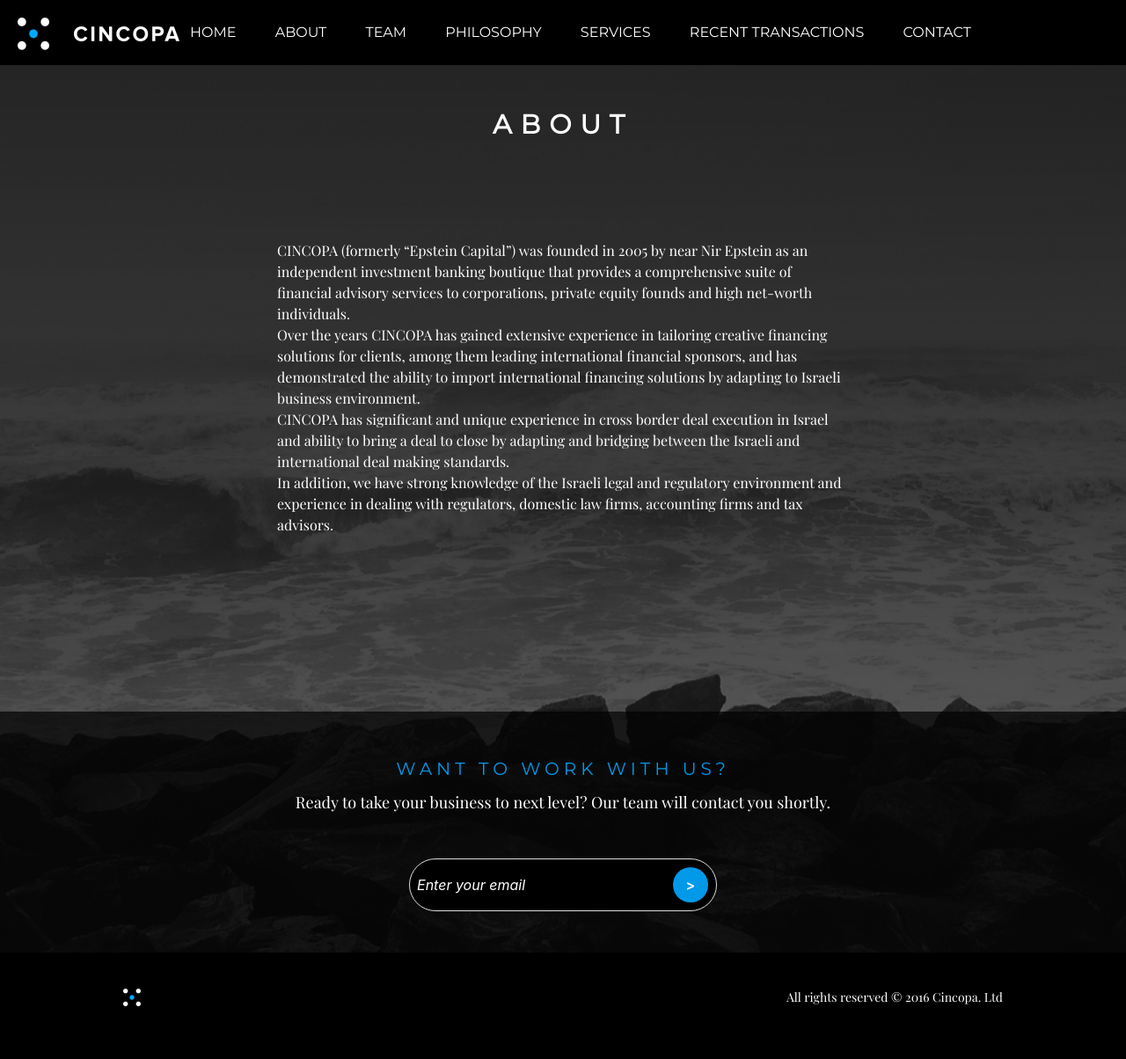
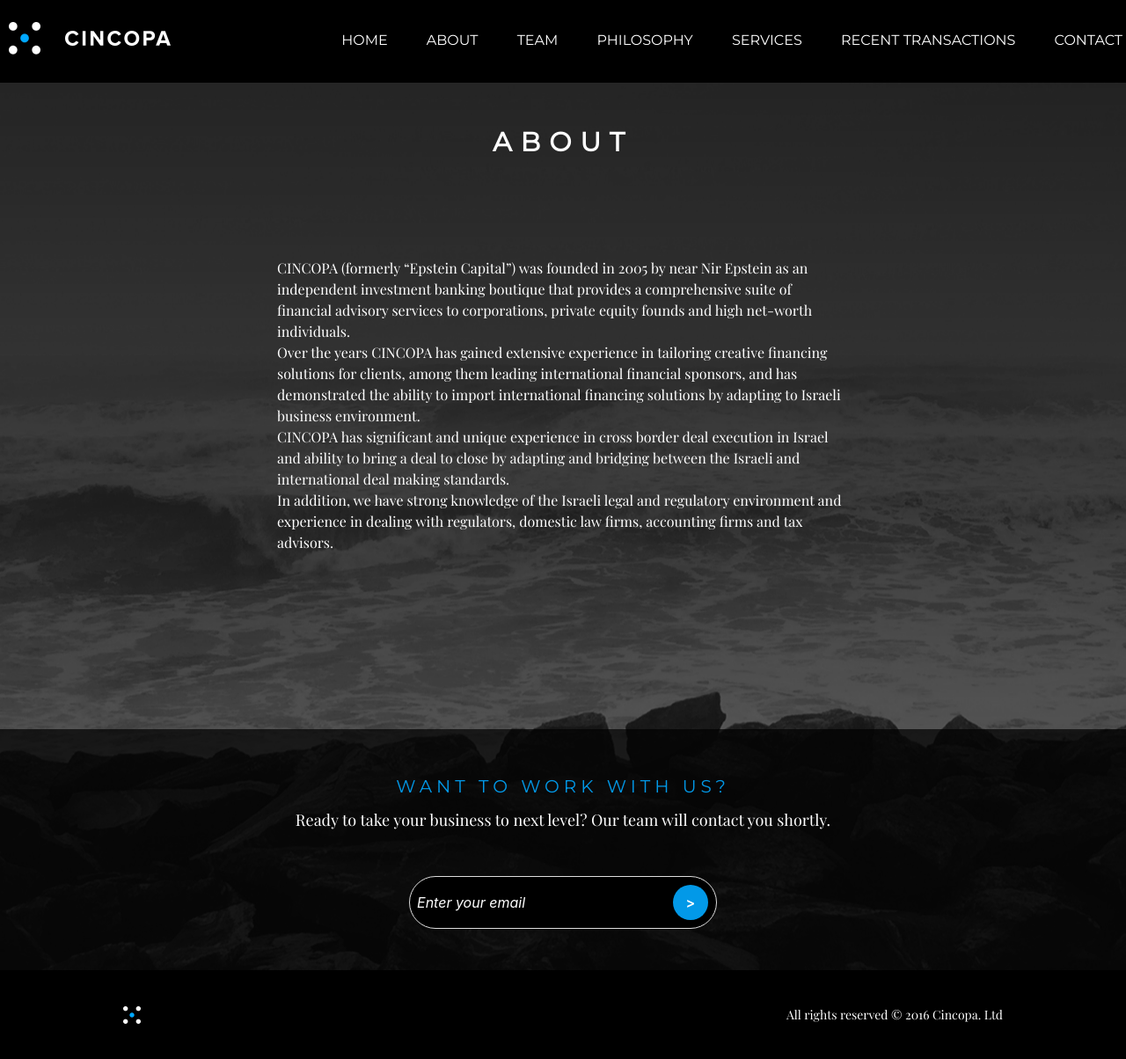
Before and after one commit to kedmyster/cincopa, a Jekyll site: the page built from about.markdown, in a window 1280 px wide. Shown: the whole page at 88% size. Built offline with Jekyll 4.4.1, drawn with Linux system fonts in a browser that asks for light colours.

Commit message:
header work done except for getting rid of 2 lis

```diff
--- a/_includes/header.html
+++ b/_includes/header.html
@@ -4,7 +4,7 @@
       <img src="/img/static/static-mobilelogo.png" alt="">
     </div>
     <div class="logo">
-      <img src="/img/static/static-homelogo.png" />
+      <a href="/"><img src="/img/static/static-homelogo.png" /></a>
     </div>
     <div class="mobile-nav">
       <img src="/img/static/static-mobilenav.png" alt="">
--- a/_sass/_layout.scss
+++ b/_sass/_layout.scss
@@ -5,8 +5,11 @@ body {
 header.site-header {
     font-family: 'Montserrat', sans-serif;
     font-weight: 400;
-    padding-top: 30px;
-    padding-bottom: 30px;
+    /*padding-top: 30px;
+    padding-bottom: 30px;*/
+    position: relative;
+    padding-top: 10px;
+    padding-bottom: 10px;
     background-color: #000000;
     @include media ($desktop) {
         padding-bottom: 25px;
@@ -23,10 +26,10 @@ header.site-header {
         }
     }
     .mobile-logo {
-        text-align: center;
+        display: inline-block;
+        display: none;
         img {
             width: 100px;
-            margin-bottom: 10px;
             @include media ($tablet) {
                 width: 150px;
             }
@@ -36,24 +39,27 @@ header.site-header {
         }
     }
     .logo {
-        position: absolute;
-        display: none;
         top: 0;
         left: 0;
-        @include media ($desktop) {
-            display: unset;
-        }
+        display: inline-block;
+        vertical-align: middle;
+        @include media ($desktop) {}
         img {
-            padding-top: 20px;
-            padding-left: 20px;
+            padding-left: 10px;
         }
     }
     .mobile-nav {
+        display: inline-block;
         width: 50px;
-        margin-left: auto;
-        margin-right: auto;
+        position: absolute;
+        top: 0;
+        right: 0;
+        padding-top: 10px;
         @include media ($desktop) {
             display: none;
+        }
+        img {
+            width: 40px;
         }
     }
     .menu {
@@ -74,13 +80,16 @@ header.site-header {
             opacity: 1;
             position: relative;
             text-align: right;
-            padding-right: 130px;
+            width: unset;
+            display: inline-block;
+            padding-left: 40px;
         }
-        @include media ($xldesktop){
+        @include media ($xldesktop) {
             padding-right: 0;
             text-align: center;
+            padding-left: 150px;
         }
-        &.open{
+        &.open {
             z-index: 3;
             opacity: 1;
         }
@@ -89,7 +98,7 @@ header.site-header {
             left: 50%;
             position: fixed;
             transform: translate(-50%, -50%);
-            @include media ($desktop){
+            @include media ($desktop) {
                 top: unset;
                 left: unset;
                 position: relative;
@@ -100,6 +109,9 @@ header.site-header {
             display: inline-block;
             width: 100%;
             margin-bottom: 40px;
+            &:last-child {
+                margin-bottom: 0;
+            }
             @include media($desktop) {
                 margin-left: 40px;
                 width: unset;
@@ -110,15 +122,15 @@ header.site-header {
             text-align: right;
             padding-top: 10px;
             padding-right: 10px;
-            @include media ($desktop){
-                display:none;
+            @include media ($desktop) {
+                display: none;
             }
-            img{
+            img {
                 width: 40px;
             }
         }
     }
-    &:before {
+    /*&:before {
         content: "";
         width: 28px;
         height: 28px;
@@ -131,7 +143,7 @@ header.site-header {
         @include media ($desktop) {
             display: none;
         }
-    }
+    }*/
 }
 
 .page-content {
```
